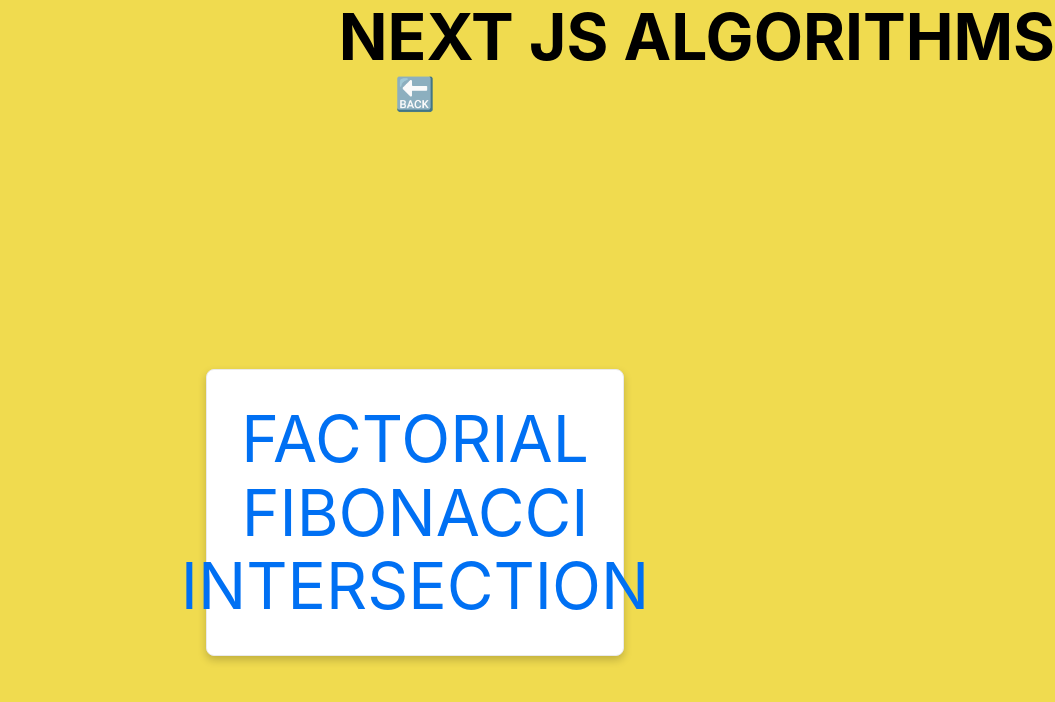
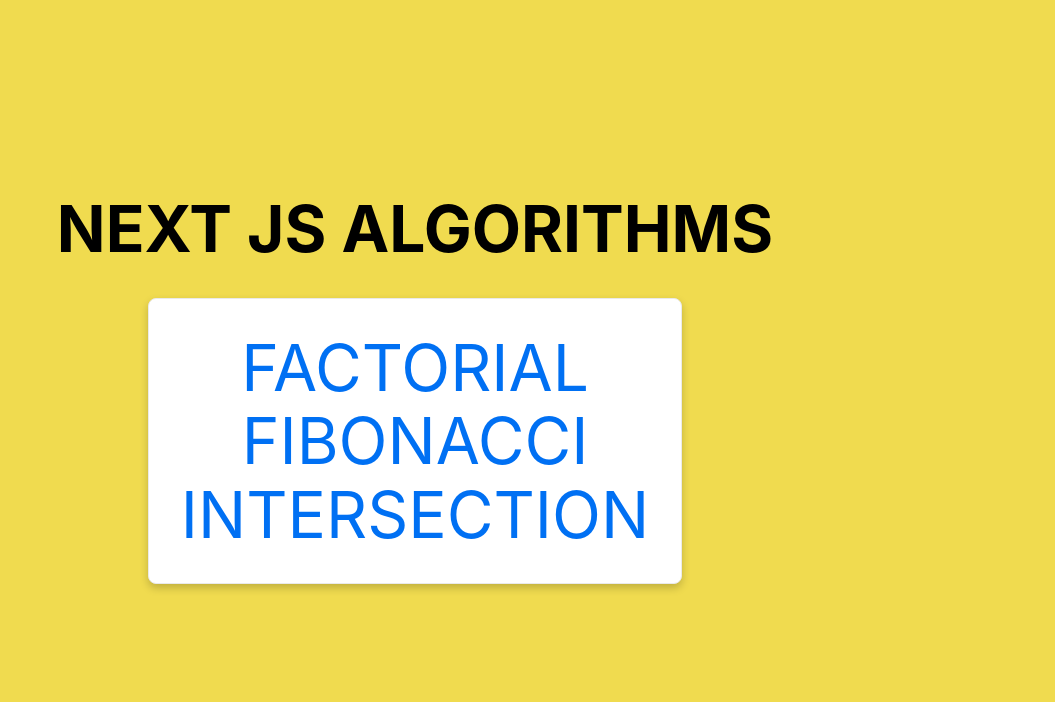
Before and after one commit to carlossgabriel/next-algo, a Next.js app: page / in a window 1280 px wide. Shown: the top 702 px of the page, without its empty margins (225-1280 px from the left). Built offline with nearby package versions, Linux system fonts and the light colour scheme.

Commit message:
fix css and finished layout component

```diff
--- a/components/backButton/backButton.module.css
+++ b/components/backButton/backButton.module.css
@@ -1,5 +1,4 @@
 .backButton {
-  margin-right: 10%;
   font-size: xx-large;
   text-decoration: none;
 }
--- a/components/layout.tsx
+++ b/components/layout/index.tsx
@@ -1,14 +1,16 @@
 import Head from "next/head";
 
-import styles from "../styles/Home.module.css";
-import BackButton from "./backButton/backButton";
+import BackButton from "../backButton";
+import styles from "../layout/layout.module.css";
 
 export default function Layout({
   children,
   home,
+  title,
 }: {
   children: React.ReactNode;
   home?: boolean;
+  title: string;
 }) {
   return (
     <>
@@ -19,7 +21,10 @@ export default function Layout({
         {home ? (
           <h1 className={styles.title}>Next JS Algorithms</h1>
         ) : (
-          <BackButton />
+          <>
+            <BackButton />
+            <h1 className={styles.title}>{title}</h1>
+          </>
         )}
       </header>
       <main className={styles.main}>{children}</main>
--- /dev/null
+++ b/components/layout/layout.module.css
@@ -0,0 +1,28 @@
+.main {
+  flex: 1;
+  display: flex;
+  flex-direction: column;
+  justify-content: center;
+  align-items: center;
+}
+
+.header {
+  margin-top: 15%;
+  display: flex;
+  flex-direction: row;
+  justify-content: center;
+  align-items: center;
+}
+
+.title {
+  margin: 0;
+  line-height: 1.15;
+  font-size: 4rem;
+  justify-content: center;
+  align-content: center;
+  display: flex;
+  color: black;
+  text-transform: uppercase;
+  text-align: center;
+  align-items: center;
+}
--- a/pages/factorial/index.tsx
+++ b/pages/factorial/index.tsx
@@ -4,6 +4,7 @@ import { NextPageWithLayout } from "../_app";
 import Layout from "../../components/layout";
 import styles from "../../styles/Home.module.css";
 
+const pageTitle = "Factorial";
 const Factorial: NextPageWithLayout = () => {
   const [value, setValue] = useState<number>(0);
   const [result, setResult] = useState<number>(0);
@@ -21,10 +22,8 @@ const Factorial: NextPageWithLayout = () => {
     setResult(factorial(value));
   };
 
-  const pageTitle = "Factorial";
   return (
     <div className={styles.main}>
-      <h1 className={styles.title}>{pageTitle}</h1>
       <div className={styles.card}>
         <p>Type the number to see it`s factorial</p>
         <p className={styles.observation}>Max: 20</p>
@@ -48,7 +47,7 @@ const Factorial: NextPageWithLayout = () => {
 };
 
 Factorial.getLayout = function getLayout(page: ReactElement) {
-  return <Layout>{page}</Layout>;
+  return <Layout title={pageTitle}>{page}</Layout>;
 };
 
 export default Factorial;
--- a/pages/fibonacci/index.tsx
+++ b/pages/fibonacci/index.tsx
@@ -4,11 +4,10 @@ import { NextPageWithLayout } from "../_app";
 import Layout from "../../components/layout";
 import styles from "../../styles/Home.module.css";
 
+const pageTitle = "Fibonacci";
 const Fibonacci: NextPageWithLayout = () => {
   const [fibArray, setFibArray] = useState<number[]>([]);
   const [value, setValue] = useState<number>(0);
-
-  const pageTitle = "Fibonacci";
 
   const fibonacci = (e: number) => {
     const sequence = [0, 1];
@@ -31,7 +30,6 @@ const Fibonacci: NextPageWithLayout = () => {
   return (
     <>
       <div className={styles.main}>
-        <h1 className={styles.title}>{pageTitle}</h1>
         <div className={styles.card}>
           <p>
             Increase or decrease the numbers of factors you want to see of the
@@ -63,7 +61,7 @@ const Fibonacci: NextPageWithLayout = () => {
 };
 
 Fibonacci.getLayout = function getLayout(page: ReactElement) {
-  return <Layout>{page}</Layout>;
+  return <Layout title={pageTitle}>{page}</Layout>;
 };
 
 export default Fibonacci;
--- a/pages/index.tsx
+++ b/pages/index.tsx
@@ -1,4 +1,3 @@
-import type { NextPage } from "next";
 import Head from "next/head";
 import Link from "next/link";
 import { ReactElement } from "react";
@@ -7,9 +6,9 @@ import Layout from "../components/layout";
 import styles from "../styles/Home.module.css";
 import { NextPageWithLayout } from "./_app";
 
+const pageTitle = "NEXT JS ALGORITHMS";
 const Home: NextPageWithLayout = () => {
   return (
-    <Layout>
     <div className={styles.container}>
       <Head>
         <title>JS Algorithms</title>
@@ -53,12 +52,15 @@ const Home: NextPageWithLayout = () => {
         </div>
       </main>
     </div>
+  );
+};
+
+Home.getLayout = function getLayout(page: ReactElement) {
+  return (
+    <Layout home={true} title={pageTitle}>
+      {page}
     </Layout>
   );
 };
 
-Home.getLayout = function getLayout(page: ReactElement) {
-  return <Layout home={true}>{page}</Layout>;
-};
-
 export default Home;
--- a/pages/intersection/index.tsx
+++ b/pages/intersection/index.tsx
@@ -4,12 +4,11 @@ import { NextPageWithLayout } from "../_app";
 import Layout from "../../components/layout";
 import styles from "../../styles/Home.module.css";
 
+const pageTitle = "Intersection";
 const Intersection: NextPageWithLayout = () => {
   const [wordA, setWordAValue] = useState("");
   const [wordB, setWordBValue] = useState("");
   const [intersection, setIntersection] = useState<string[]>([]);
-
-  const pageTitle = "Intersection";
 
   const handleChange = (wordA: string, wordB: string) => {
     setIntersection(
@@ -28,7 +27,6 @@ const Intersection: NextPageWithLayout = () => {
   return (
     <>
       <div className={styles.main}>
-        <h1 className={styles.title}>{pageTitle}</h1>
         <div className={styles.card}>
           <p>
             Type two words to find the intersection of the letters between them.
@@ -77,7 +75,7 @@ const Intersection: NextPageWithLayout = () => {
 };
 
 Intersection.getLayout = function getLayout(page: ReactElement) {
-  return <Layout>{page}</Layout>;
+  return <Layout title={pageTitle}>{page}</Layout>;
 };
 
 export default Intersection;
--- a/styles/Home.module.css
+++ b/styles/Home.module.css
@@ -1,12 +1,4 @@
-.container {
-  padding: 0 2rem;
-  display: flex;
-  justify-content: space-around;
-}
-
 .main {
-  min-height: 100vh;
-  /* padding: 4rem 0; */
   flex: 1;
   display: flex;
   flex-direction: column;
@@ -96,7 +88,6 @@
   background-color: white;
   border-radius: 8px;
   margin: 32px;
-  max-width: 70%;
 }
 
 .card:hover,
```
Also changed, not shown: components/backButton/index.tsx (renamed from components/backButton/backButton.tsx). Lines whose indentation alone changed are shown as unchanged.
